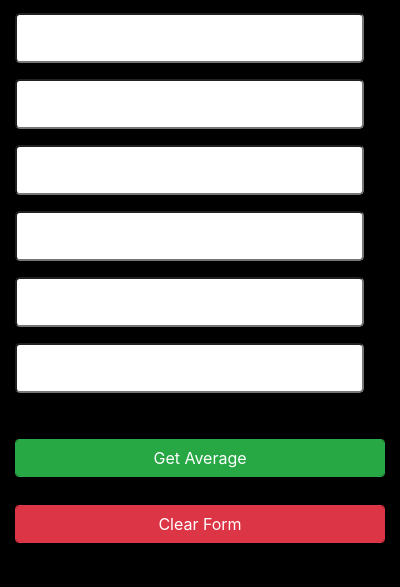
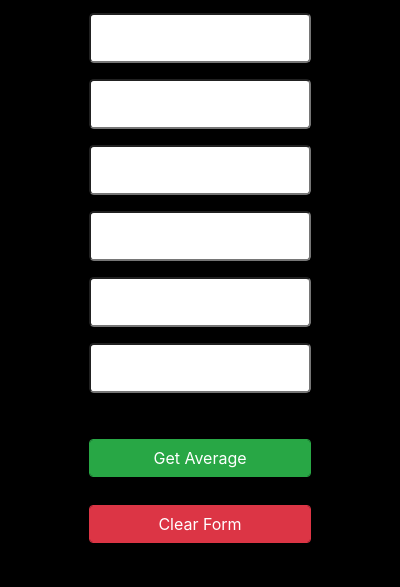
Before and after one commit to DEBXDEBX/weightTracker, an Electron app: page average.html in a window 400 px wide. Shown: the part 257-844 px from the top of the page. Drawn offline with nearby package versions, Linux system fonts and the light colour scheme.

Commit message:
fixed number average layout css

```diff
--- a/average.html
+++ b/average.html
@@ -36,7 +36,7 @@
       #myForm {
         /*border: 3px solid red;*/
         margin: 0 auto;
-        /* width: 324px; */
+        max-width: 60%;
       }
 
       #getAveBtn {
@@ -45,8 +45,9 @@
       #clearFormBtn {
         margin-top: 12px;
       }
-      /* input[type="text"] {
-   */
+      input[type="text"] {
+        width: 100%;
+      }
     </style>
 
     <title>Average</title>
```
